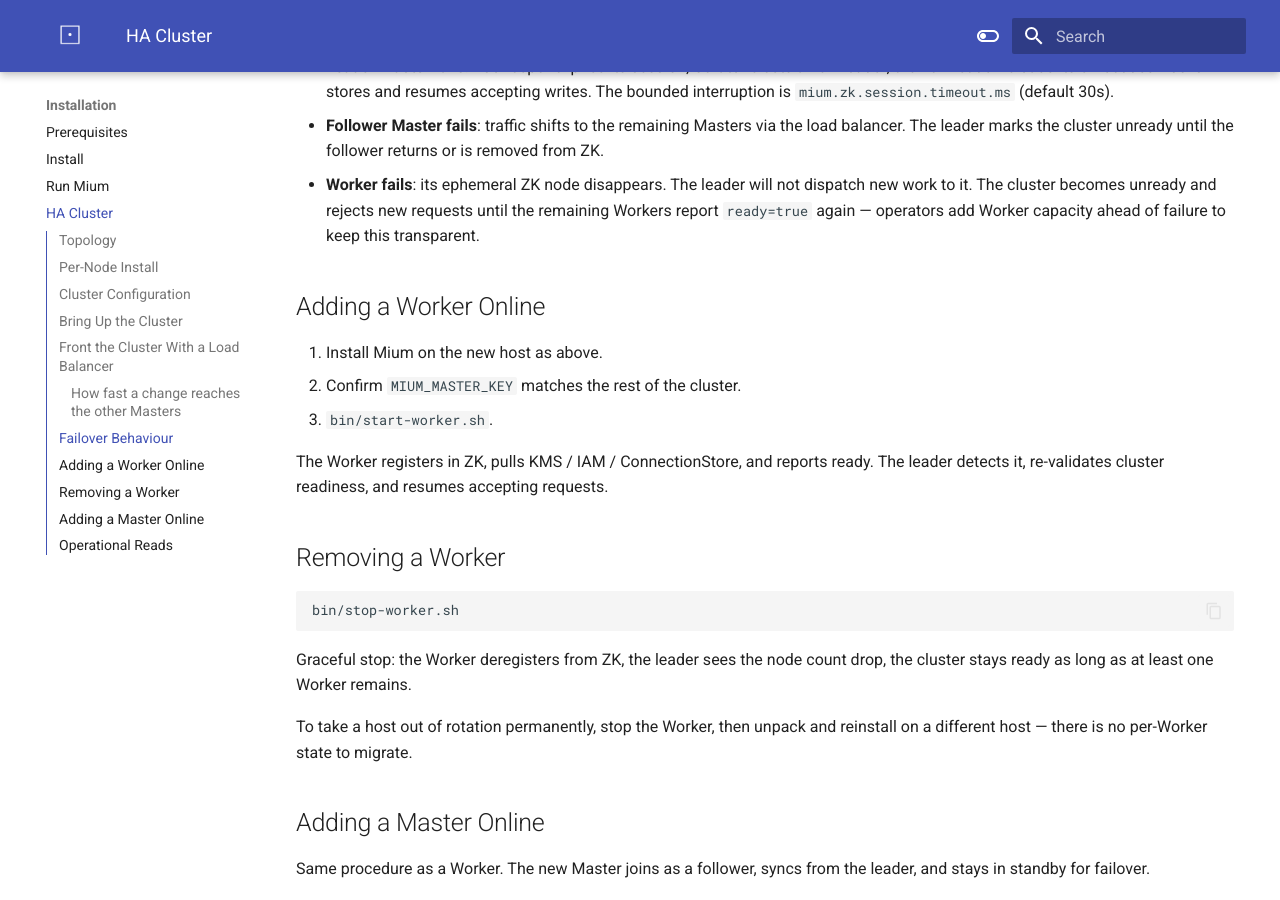
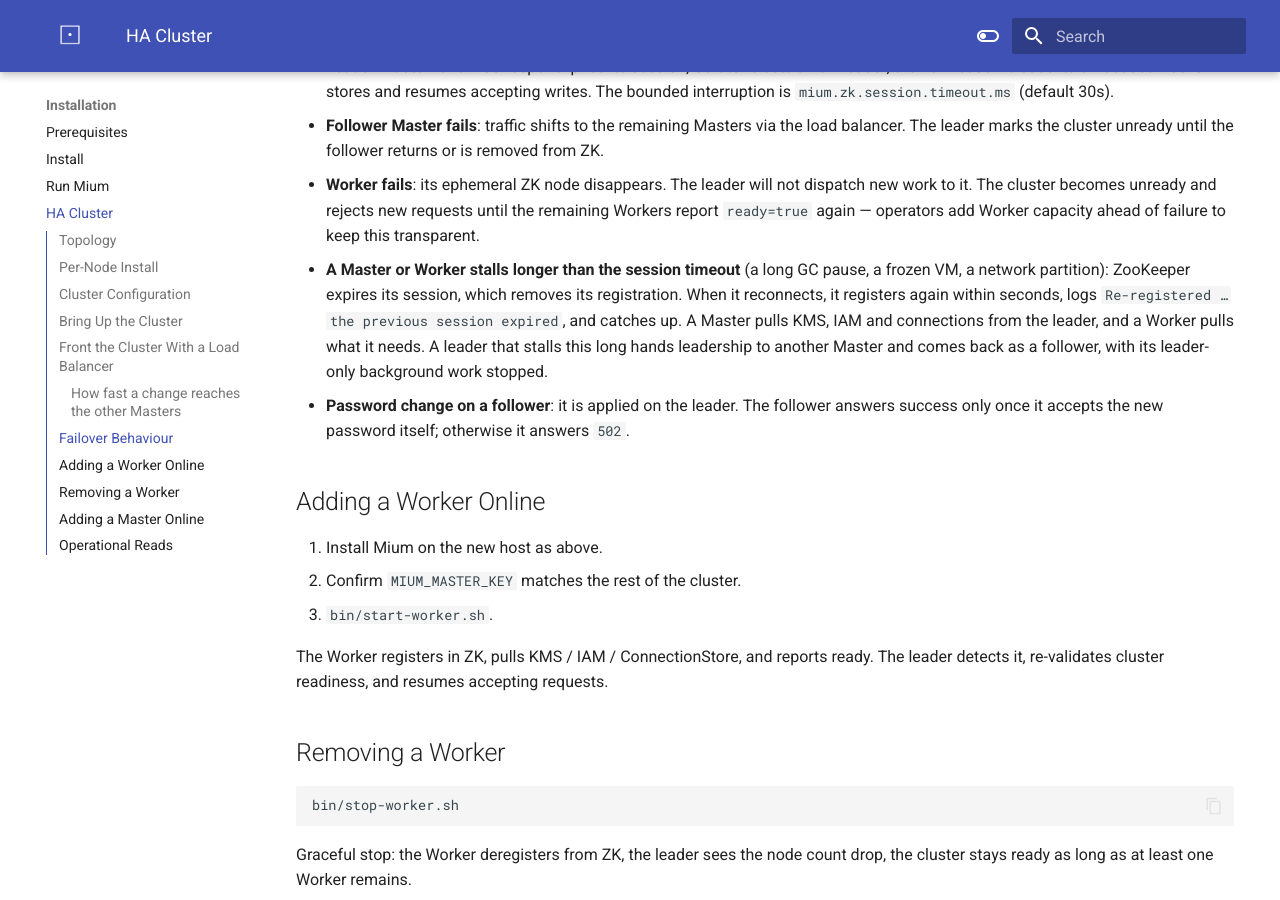
Before and after one commit to cloudcheflabs/mium-docs, an MkDocs documentation site: the page built from docs/installation/ha-cluster.md, in a window 1280 px wide and 900 px high, scrolled down 3059 px. Built offline with MkDocs 1.6.1 and Material for MkDocs 9.7.7, drawn with Linux system fonts in a browser that asks for light colours; the version menu is left out.

Commit message:
docs(ha): nodes re-register and catch up after a ZooKeeper session loss; follower password change is confirmed
Co-Authored-By: Claude Opus 5.5 <noreply@anthropic.com>

```diff
--- a/docs/installation/ha-cluster.md
+++ b/docs/installation/ha-cluster.md
@@ -119,6 +119,8 @@ Terminate TLS at the load balancer — Mium does not terminate TLS itself.
 - **Leader Master fails**: ZooKeeper expires its session; Curator elects a new leader; the new leader reloads its embedded RocksDB stores and resumes accepting writes. The bounded interruption is `mium.zk.session.timeout.ms` (default 30s).
 - **Follower Master fails**: traffic shifts to the remaining Masters via the load balancer. The leader marks the cluster unready until the follower returns or is removed from ZK.
 - **Worker fails**: its ephemeral ZK node disappears. The leader will not dispatch new work to it. The cluster becomes unready and rejects new requests until the remaining Workers report `ready=true` again — operators add Worker capacity ahead of failure to keep this transparent.
+- **A Master or Worker stalls longer than the session timeout** (a long GC pause, a frozen VM, a network partition): ZooKeeper expires its session, which removes its registration. When it reconnects, it registers again within seconds, logs `Re-registered … the previous session expired`, and catches up. A Master pulls KMS, IAM and connections from the leader, and a Worker pulls what it needs. A leader that stalls this long hands leadership to another Master and comes back as a follower, with its leader-only background work stopped.
+- **Password change on a follower**: it is applied on the leader. The follower answers success only once it accepts the new password itself; otherwise it answers `502`.
 
 ## Adding a Worker Online
 
```
